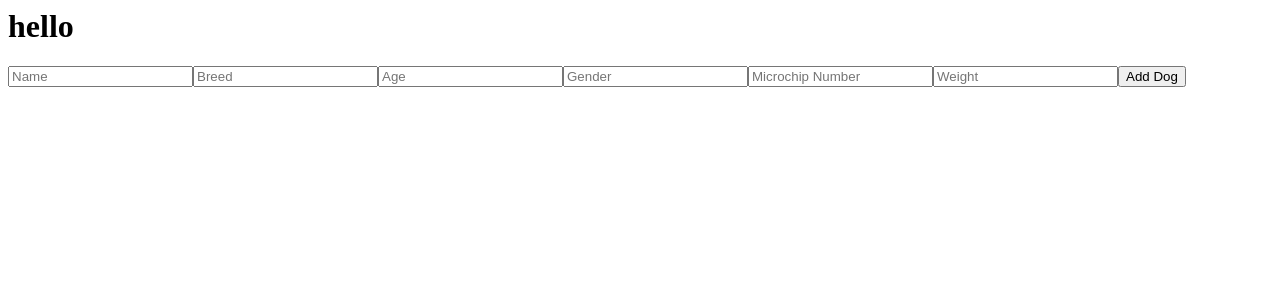
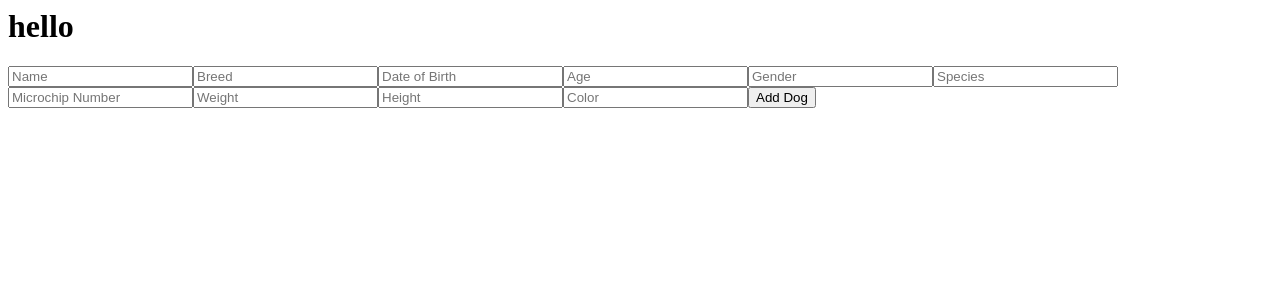
Before and after one commit to Tasselled-Wobbegong-PTRI15/PawPal, a React app: page / in a window 1280 px wide. Shown: the top 300 px of the page. Built offline with nearby package versions, Linux system fonts and the light colour scheme.

Commit message:
Add dog feature added

```diff
--- a/client/Pages/Main.jsx
+++ b/client/Pages/Main.jsx
@@ -1,64 +1,127 @@
 import React, { useState } from 'react';
 
 const Main = () => {
-
-    const [dogInfo, setDogInfo] = useState ({
+  const [dogInfo, setDogInfo] = useState({
     name: '',
+    dob: '',
+    age: '',
+    species:'',
     breed: '',
-        DOB: '',
+    weight_lb: '',
+    height_cm: '',
+    color:'',
     gender: '',
-        microchip:'',
-        weight: '',
-
-    })
+    microchip: '',
+  });
 
   const handleChange = (e) => {
-        const { name, value } = e.target;
-        console.log(dogInfo);
-        setDogInfo({...dogInfo, [e.target.name]: e.target.value})
-        console.log(e.target)
-    }
+    // const { name, value } = e.target;
+    // console.log(dogInfo);
+    setDogInfo({ ...dogInfo, [e.target.name]: e.target.value });
+    // console.log(e.target);
+  };
 
-    const handleAddDog = () => {
+  const handleAddDog = async (e) => {
     // Logic for adding a dog (e.g., sending data to a backend)
     console.log('Dog information added:', dogInfo);
+    try {
+      const response = await fetch('/api', {
+        method: 'POST',
+        headers: {
+          'Content-Type': 'application/json',
+        },
+        body: JSON.stringify(dogInfo),
+      });
+
+      if (response.ok) {
+        // TODO: update setDogInfo
+        setDogInfo({
+          ...dogInfo,
+          name: '',
+            dob: '',
+            age: '',
+            species:'',
+            breed: '',
+            weight_lb: '',
+            height_cm: '',
+            color:'',
+            gender: '',
+            microchip: '',
+        });
+      } else {
+        console.log('failed to save resource');
+      }
+    } catch (error) {
+      console.log('error occured');
+    }
   };
 
+  // TODO: add input tags
   return (
     <div>
       <input
-                name="name"
-                placeholder="Name"
+        name='name'
+        placeholder='Name'
         value={dogInfo.name}
-                onChange={handleChange}/>
-            <input name="breed"
-                placeholder="Breed"
+        onChange={handleChange}
+      />
+      <input
+        name='breed'
+        placeholder='Breed'
         value={dogInfo.breed}
-                onChange={handleChange}/>
+        onChange={handleChange}
+      />
       <input
-                name="DOB"
-                placeholder="Age"
-                value={dogInfo.DOB}
-                onChange={handleChange}/>
+        name='dob'
+        placeholder='Date of Birth'
+        value={dogInfo.dob}
+        onChange={handleChange}
+      />
         <input
-                name="gender"
-                placeholder="Gender"
+        name='age'
+        placeholder='Age'
+        value={dogInfo.age}
+        onChange={handleChange}
+      />
+      <input
+        name='gender'
+        placeholder='Gender'
         value={dogInfo.gender}
-                onChange={handleChange} />
+        onChange={handleChange}
+      />
       <input
-                name="microchip"
-                placeholder="Microchip Number"
+        name='species'
+        placeholder='Species'
+        value={dogInfo.species}
+        onChange={handleChange}
+      />
+      <input
+        name='microchip'
+        placeholder='Microchip Number'
         value={dogInfo.microchip}
-                onChange={handleChange}/>
+        onChange={handleChange}
+      />
       <input
-                name="weight"
-                placeholder="Weight"
-                value={dogInfo.weight}
-                onChange={handleChange}/>
+        name='weight_lb'
+        placeholder='Weight'
+        value={dogInfo.weight_lb}
+        onChange={handleChange}
+      />
+       <input
+        name='height_cm'
+        placeholder='Height'
+        value={dogInfo.height_cm}
+        onChange={handleChange}
+      />
+      <input
+        name='color'
+        placeholder='Color'
+        value={dogInfo.color}
+        onChange={handleChange}
+      />
       <button onClick={handleAddDog}>Add Dog</button>
     </div>
-    )
-
-}
+  );
+};
 
 export default Main;
```
Lines whose indentation alone changed are shown as unchanged.
